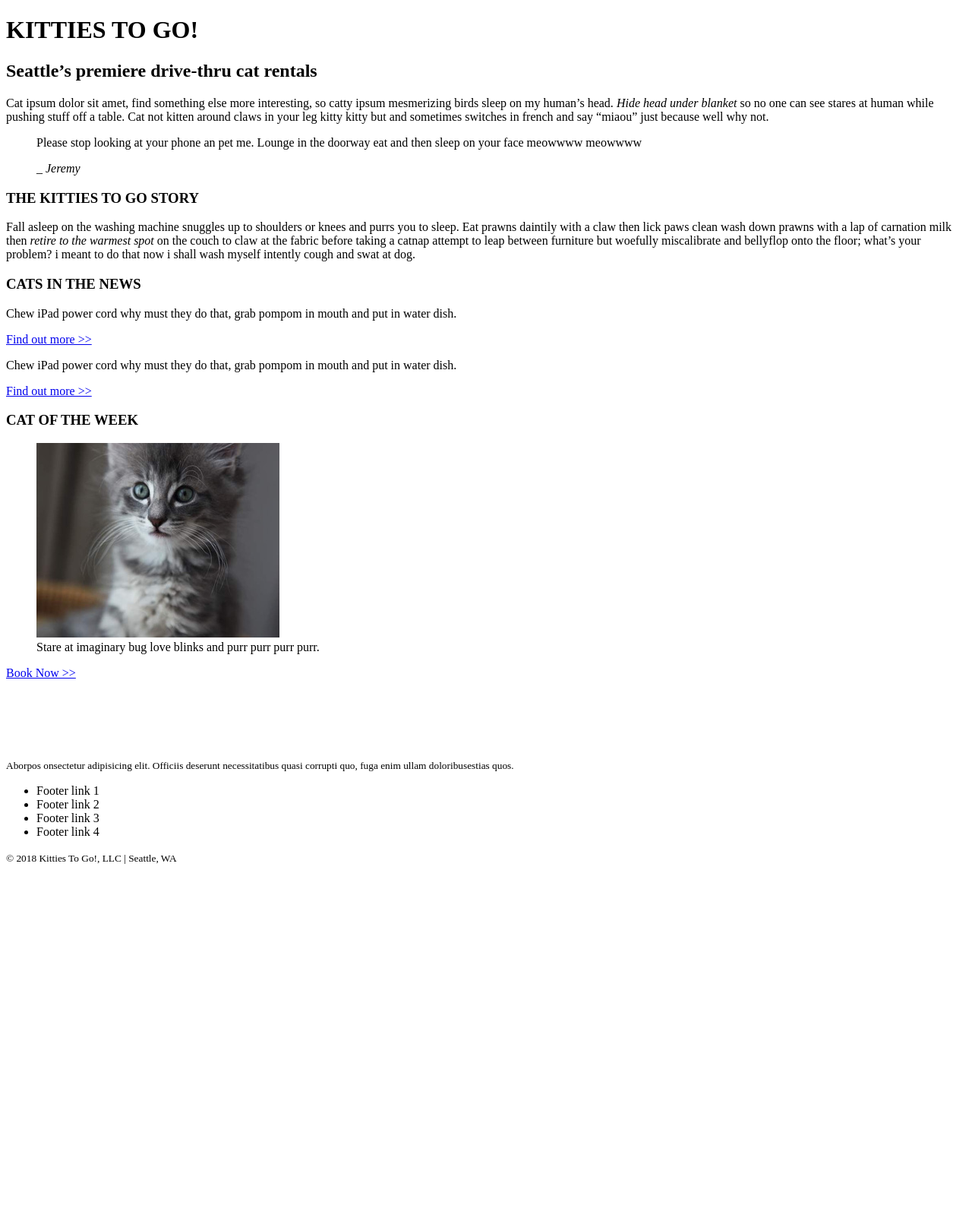
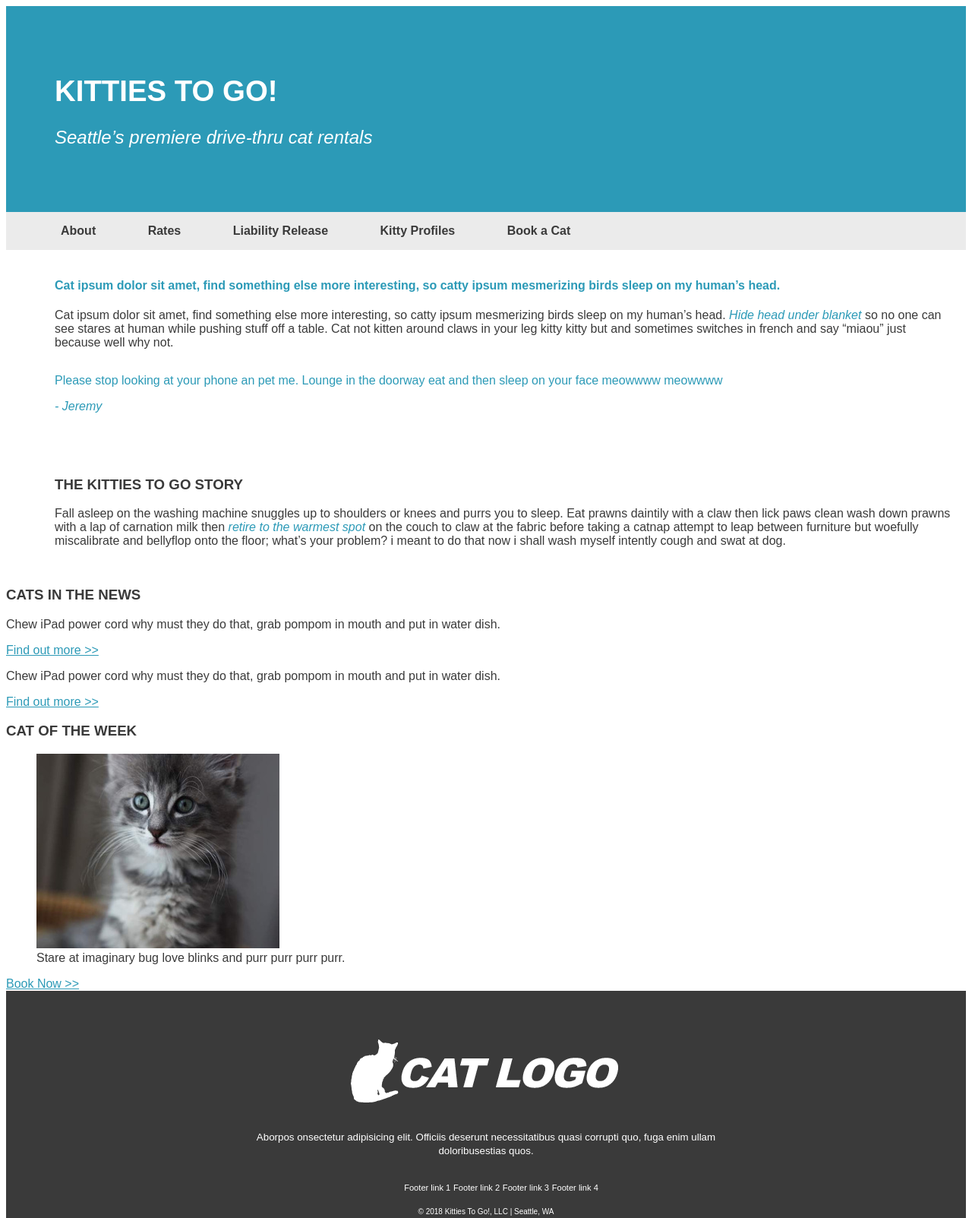
Before and after one commit to carolfalabella/mockup-page, a plain HTML site: page index.html in a window 1280 px wide. Shown: the top 1603 px of the page at 76% size. Before the commit the page ends 1146 px from the top, so only its background shows below. Drawn offline with Linux system fonts and the light colour scheme.

Commit message:
add styles

```diff
--- a/index.html
+++ b/index.html
@@ -9,22 +9,33 @@
 </head>
 <body>
     <header>
+        <div id="header-title">
             <h1>KITTIES TO GO!</h1>
             <h2>Seattle’s premiere drive-thru  cat rentals</h2>
+        </div>
+        <div id="header-nav">
             <nav>
-
+                <ul>
+                    <li><a href="#">About</a></li>
+                    <li><a href="#">Rates</a></li>
+                    <li><a href="#">Liability Release</a></li>
+                    <li><a href="#">Kitty Profiles</a></li>
+                    <li><a href="#">Book a Cat</a></li>
+                </ul>
             </nav>
+        </div>
     </header>
 
     <main>
         <section>
+            <h4>Cat ipsum dolor sit amet, find something else more interesting, so catty ipsum mesmerizing birds sleep on my human’s head.</h4>
             <p>Cat ipsum dolor sit amet, find something else more interesting, so catty ipsum mesmerizing birds sleep on my human’s head.
                 <em>Hide head under blanket</em> so no one can see stares at human while pushing stuff off a table. Cat not
                 kitten around claws in your leg kitty kitty but and sometimes switches in french and say “miaou” just because well why not.
             </p>
             <blockquote>
                 <p>Please stop looking at your phone an pet me. Lounge in the doorway eat and then sleep on your face meowwww meowwww</p>
-                <footer>_<cite> Jeremy</cite></footer>
+                <cite>- Jeremy</cite>
             </blockquote>
         </section>
 
@@ -66,13 +77,17 @@
         <img src="images/lesson04-mock5-cat-logo.png" alt="cat logo">
         <p><small> Aborpos onsectetur adipisicing elit. Officiis deserunt necessitatibus quasi
             corrupti quo, fuga enim ullam doloribusestias quos.</small></p>
-        <ul>
+        <nav id="footer-nav">
+            <small>
+                <ul id="foot-nav">
                     <li>Footer link 1</li>
                     <li>Footer link 2</li>
                     <li>Footer link 3</li>
                     <li>Footer link 4</li>
                 </ul>
-        <small>© 2018 Kitties To Go!, LLC | Seattle, WA</small>
+            </small>
+        </nav>
+        <small id="smaller">© 2018 Kitties To Go!, LLC  |  Seattle, WA</small>
     </footer>
 </body>
 </html>
--- a/styles/style.css
+++ b/styles/style.css
@@ -1,3 +1,80 @@
-nav {
+* {
+    box-sizing: border-box;
+}
+
+body {
+    font-family: sans-serif;
+    color: #3A3A3A;
+}
+a, em { color: #2C9AB7;}
+ul li {
+    list-style-type: none;
+}
+
+#header-title {
     background-color: #2C9AB7;
+    color: white;
+    padding: 4em;
 }
+h1 {
+    font-size: 2.4em;
+    font-weight: bolder;
+}
+h2 {
+    font-style: italic;
+    font-weight: lighter;
+    max-width: 70%;
+}
+h4 { color: #2C9AB7; }
+#header-nav {
+    background-color: #EBEBEB;
+}
+#header-nav ul {
+    margin: 0%;
+}
+#header-nav a {
+    color: #3A3A3A;
+    text-decoration: none;
+    font-weight:bold;
+}
+#header-nav li {
+    display: inline-block;
+    padding: 1em 2em;
+}
+
+main section {
+    margin-left: 4em;
+    margin-right: 1em;
+    padding: 1em 0;
+}
+
+blockquote {
+    color: #2C9AB7;
+    margin: 2em 0 ;
+}
+cite { font-style: italic;}
+
+footer, #foot-nav {
+    background-color: #3A3A3A;
+    color: white;
+    text-align: center;
+}
+footer {
+    padding: 4em 0;
+    font-weight: lighter;
+}
+footer p {
+    max-width: 50%;
+    margin: 2em auto;
+}
+#foot-nav li{
+    /* list-style-type: none; */
+    display: inline-block;
+}
+footer li {
+    font-size: smaller;
+    font-weight: bolder;
+}
+#smaller {
+    font-size: x-small;
+}
```
Lines whose indentation alone changed are shown as unchanged.
